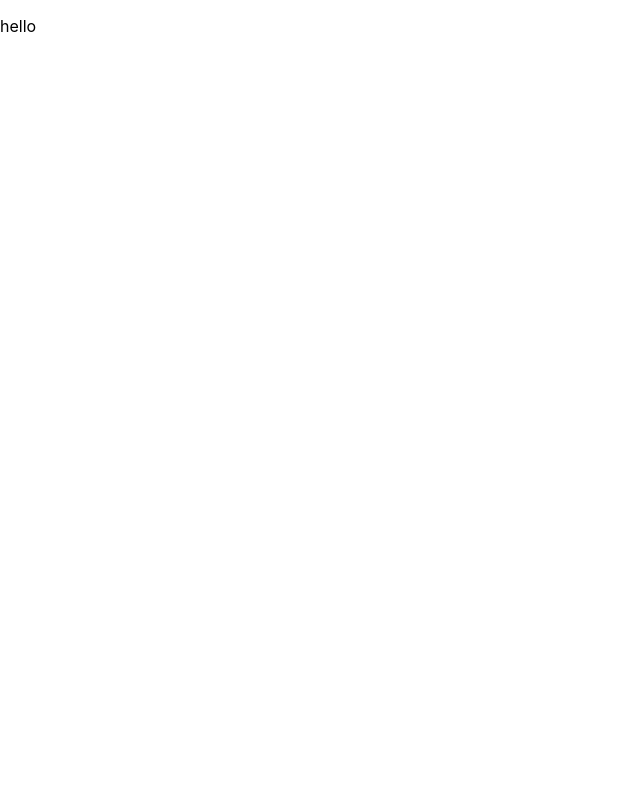
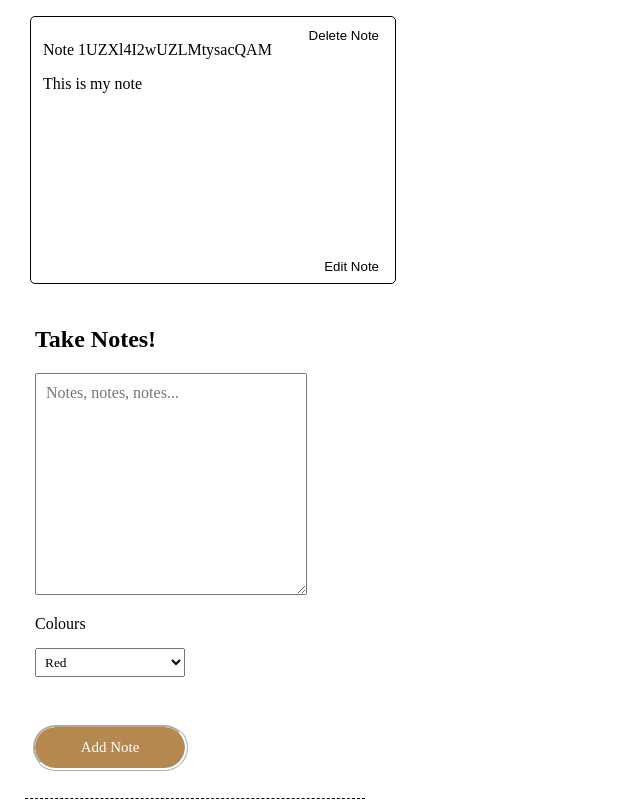
Before and after one commit to LinaM20/RichWebApp, a React (Create React App) app in the folder problem-1/: page / in a window 1280 px wide. Shown: the whole page, without its empty margins (0-640 px from the left). Built offline with nearby package versions, Linux system fonts and the light colour scheme; the HTML template or start-up script is replaced by a standard one.

Commit message:
added styling from previous notes app and note app code

```diff
--- a/problem-1/src/App.js
+++ b/problem-1/src/App.js
@@ -1,5 +1,37 @@
+import NotesList from "./components/NotesList";
+import { nanoid } from 'nanoid';
+import { useState } from 'react';
+
 const App = () => {
-  return <p>hello</p>;
+  const [notes, setNotes] = useState([
+    {
+      id: nanoid(),
+      text: 'This is my note',
+      //color: color
+    }
+  ]);
+
+  const addNote = (text) => {
+    const newNote = {
+      id: nanoid(),
+      text: text,
+      //color: color,
+    };
+    const newNotes = [...notes, newNote];
+    setNotes(newNotes);
+  };
+
+  const deleteNote = (id) => {
+    const newNotes = notes.filter((note) => note.id !== id);
+    setNotes(newNotes);
+  };
+
+  return (<div className="display-notes">
+    <NotesList notes={notes} handleAddNote={addNote} handleDeleteNote={deleteNote}/>
+  </div>
+  );
+
+
 };
 
 export default App;
--- a/problem-1/src/index.css
+++ b/problem-1/src/index.css
@@ -1,15 +1,5 @@
 body {
-  margin: 0;
-  font-family: -apple-system, BlinkMacSystemFont, 'Segoe UI', 'Roboto', 'Oxygen',
-    'Ubuntu', 'Cantarell', 'Fira Sans', 'Droid Sans', 'Helvetica Neue',
-    sans-serif;
-  -webkit-font-smoothing: antialiased;
-  -moz-osx-font-smoothing: grayscale;
-}
-
-code {
-  font-family: source-code-pro, Menlo, Monaco, Consolas, 'Courier New',
-    monospace;
+  font-family: "Lucida Handwriting", "Brush Script MT", cursive;
 }
 
 .note {
@@ -42,3 +32,72 @@ code {
   bottom: 5px;
   right: 10px;
 }
+
+.note-list {
+  background-color: transparent;
+  position: relative;
+  list-style-type: none;
+  display: block;
+  float: left;
+  width: 340px;
+  height: 250px;
+  padding: 8px 12px;
+  border-radius: 5px;
+  margin: 0 5px 12px;
+}
+
+.display-notes.hide {
+  opacity: 0;
+  visibility: hidden;
+}
+
+.note-text {
+  padding: 10px;
+  border-bottom: 1px dashed black;
+}
+
+label {
+  display: block;
+  margin-bottom: 15px;
+}
+
+input {
+  font-size: 20px;
+  display: block;
+  margin-bottom: 20px;
+  padding: 10px;
+}
+
+textarea {
+  font-family: "Lucida Handwriting", "Brush Script MT", cursive;
+  width: 250px;
+  height: 200px;
+  font-size: 16px;
+  display: block;
+  margin-bottom: 20px;
+  padding: 10px;
+}
+
+select {
+  display: block;
+  margin-bottom: 20px;
+  font-family: "Lucida Handwriting", "Brush Script MT", cursive;
+  width: 150px;
+  padding: 5px;
+}
+
+.add-note-button {
+  background: rgb(181, 136, 80);
+  color: white;
+  font-size: 15px;
+  font-family: "Lucida Handwriting", "Brush Script MT", cursive;
+  position: relative;
+  display: block;
+  width: 150px;
+  margin-top: 50px;
+  margin-bottom: 20px;
+  padding: 12px;
+  border-radius: 25px;
+  border: none;
+  outline: ridge;
+}
```
